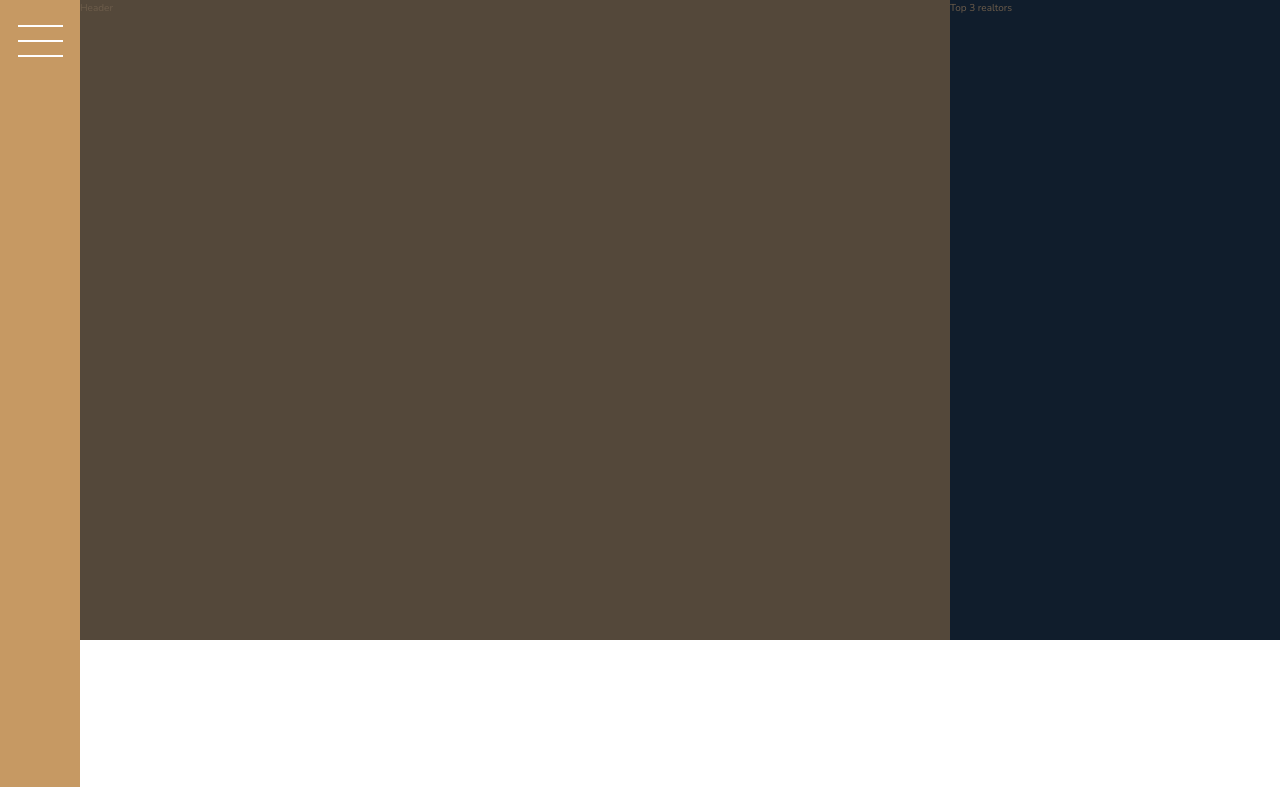
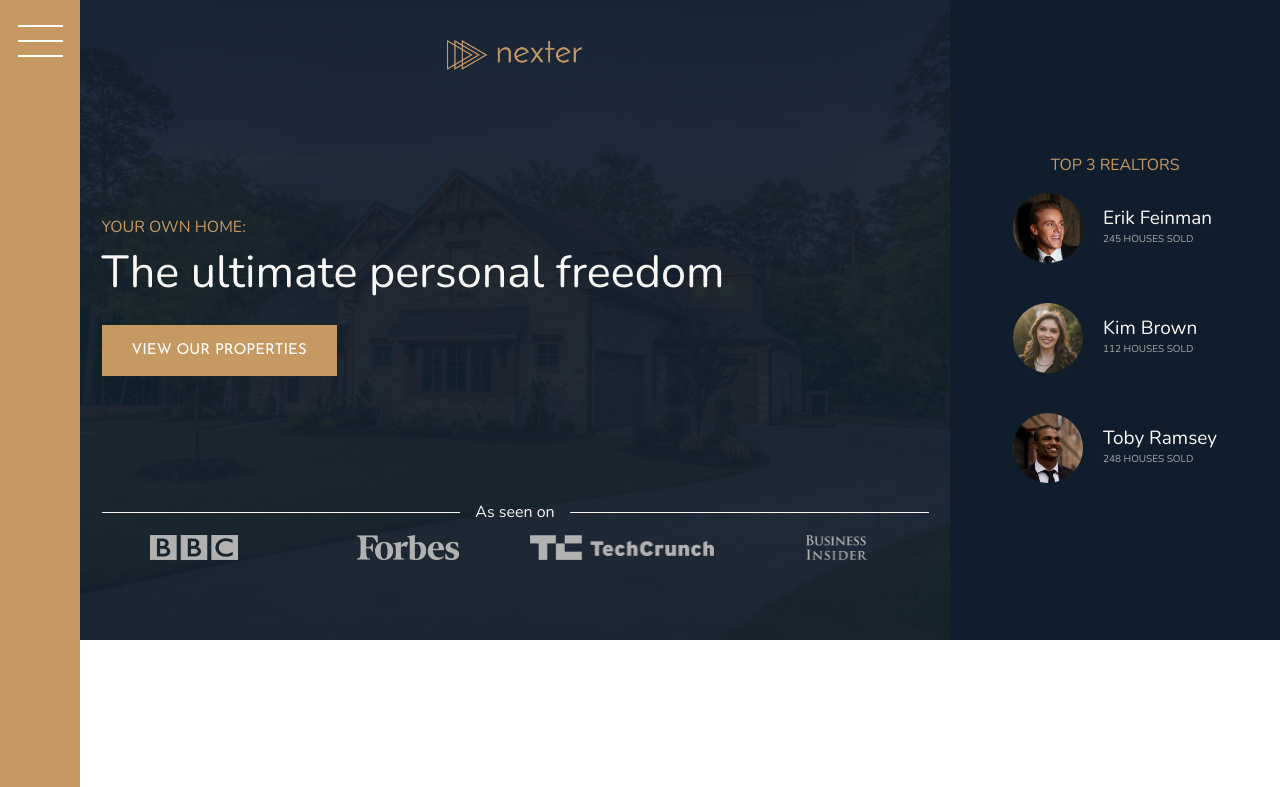
Before and after one commit to danlubbers/udemy-advanced-css-sass, a website: page Nexter/starter/index.html in a window 1280 px wide. Shown: the top 787 px of the page. Drawn offline with nearby package versions, Linux system fonts and the light colour scheme.

Commit message:
Finished Section 9: 118 - 120

```diff
--- a/Nexter/starter/index.html
+++ b/Nexter/starter/index.html
@@ -19,9 +19,40 @@
       <button class="nav-btn"></button>
     </div>
 
-    <header class="header">Header</header>
+    <header class="header">
+      <img src="img/logo.png" alt="logo" class="header__logo" />
+      <h3 class="heading-3">Your own home:</h3>
+      <h1 class="heading-1">The ultimate personal freedom</h1>
+      <button class="btn header__btn">View our properties</button>
+      <div class="header__seenon-text">As seen on</div>
+      <div class="header__seenon-logos">
+        <img src="img/logo-bbc.png" alt="bbc logo" />
+        <img src="img/logo-forbes.png" alt="forbes logo" />
+        <img src="img/logo-techcrunch.png" alt="techcrunch logo" />
+        <img src="img/logo-bi.png" alt="business insider logo" />
+      </div>
+    </header>
 
-    <div class="realtors">Top 3 realtors</div>
+    <div class="realtors">
+      <h3 class="heading-3">Top 3 Realtors</h3>
+      <div class="realtors__list">
+        <img src="img/realtor-1.jpeg" alt="Realtor 1" class="realtors__img" />
+        <div class="realtors__details">
+          <h4 class="heading-4 heading-4--light">Erik Feinman</h4>
+          <p class="realtors__sold">245 houses sold</p>
+        </div>
+        <img src="img/realtor-2.jpeg" alt="Realtor 2" class="realtors__img" />
+        <div class="realtors__details">
+          <h4 class="heading-4 heading-4--light">Kim Brown</h4>
+          <p class="realtors__sold">112 houses sold</p>
+        </div>
+        <img src="img/realtor-3.jpeg" alt="Realtor 3" class="realtors__img" />
+        <div class="realtors__details">
+          <h4 class="heading-4 heading-4--light">Toby Ramsey</h4>
+          <p class="realtors__sold">248 houses sold</p>
+        </div>
+      </div>
+    </div>
     <section class="features">
       <div class="feature">
         <svg class="feature__icon">
--- a/Nexter/starter/sass/_header.scss
+++ b/Nexter/starter/sass/_header.scss
@@ -1,4 +1,58 @@
 .header {
   grid-column: full-start / col-end 6;
   background-color: $color-grey-dark-1;
+  background-image: linear-gradient(
+      rgba($color-secondary, 0.93),
+      rgba($color-secondary, 0.93)
+    ),
+    url(../img/hero.jpeg);
+  background-size: cover;
+  background-position: center;
+
+  display: grid;
+  grid-template-columns: max-content;
+  grid-template-rows: 1fr min-content 6rem 1fr;
+  grid-row-gap: 1.5rem;
+  justify-content: center;
+  padding: 8rem;
+  padding-top: 4rem;
+
+  &__logo {
+    height: 3rem;
+    justify-self: center;
+  }
+
+  &__btn {
+    align-self: start;
+    justify-self: start;
+  }
+
+  &__seenon-text {
+    display: grid;
+    grid-template-columns: 1fr max-content 1fr;
+    grid-column-gap: 1.5rem;
+    align-items: center;
+
+    font-size: 1.6rem;
+    color: $color-grey-light-1;
+
+    &::before,
+    &::after {
+      content: "";
+      display: block;
+      height: 0.1rem;
+      background-color: currentColor;
+    }
+  }
+
+  &__seenon-logos {
+    display: grid;
+    grid-template-columns: repeat(4, 1fr);
+    grid-column-gap: 3rem;
+    justify-items: center;
+    img {
+      height: 2.5rem;
+      filter: brightness(70%);
+    }
+  }
 }
--- a/Nexter/starter/sass/_realtors.scss
+++ b/Nexter/starter/sass/_realtors.scss
@@ -1,4 +1,32 @@
 .realtors {
+  padding: 3rem;
   grid-column: col-start 7 / full-end;
   background-color: $color-secondary;
+
+  display: grid;
+  align-content: center;
+  justify-content: center;
+  justify-items: center;
+  grid-row-gap: 2rem;
+
+  &__list {
+    display: grid;
+    grid-template-columns: min-content max-content;
+    grid-column-gap: 2rem;
+    grid-row-gap: 5vh;
+    align-items: center;
+  }
+
+  &__img {
+    width: 7rem;
+    display: block;
+    border-radius: 50%;
+    justify-self: center;
+  }
+
+  &__sold {
+    margin-top: 0.5rem;
+    text-transform: uppercase;
+    color: $color-grey-light-2;
+  }
 }
--- a/Nexter/starter/sass/_typography.scss
+++ b/Nexter/starter/sass/_typography.scss
@@ -5,6 +5,9 @@
 
 .heading-1 {
   @extend %heading;
+  font-size: 4.5rem;
+  color: $color-grey-light-1;
+  line-height: 1;
 }
 .heading-2 {
   @extend %heading;
```
Also changed, not shown: Nexter/starter/css/style.css.
